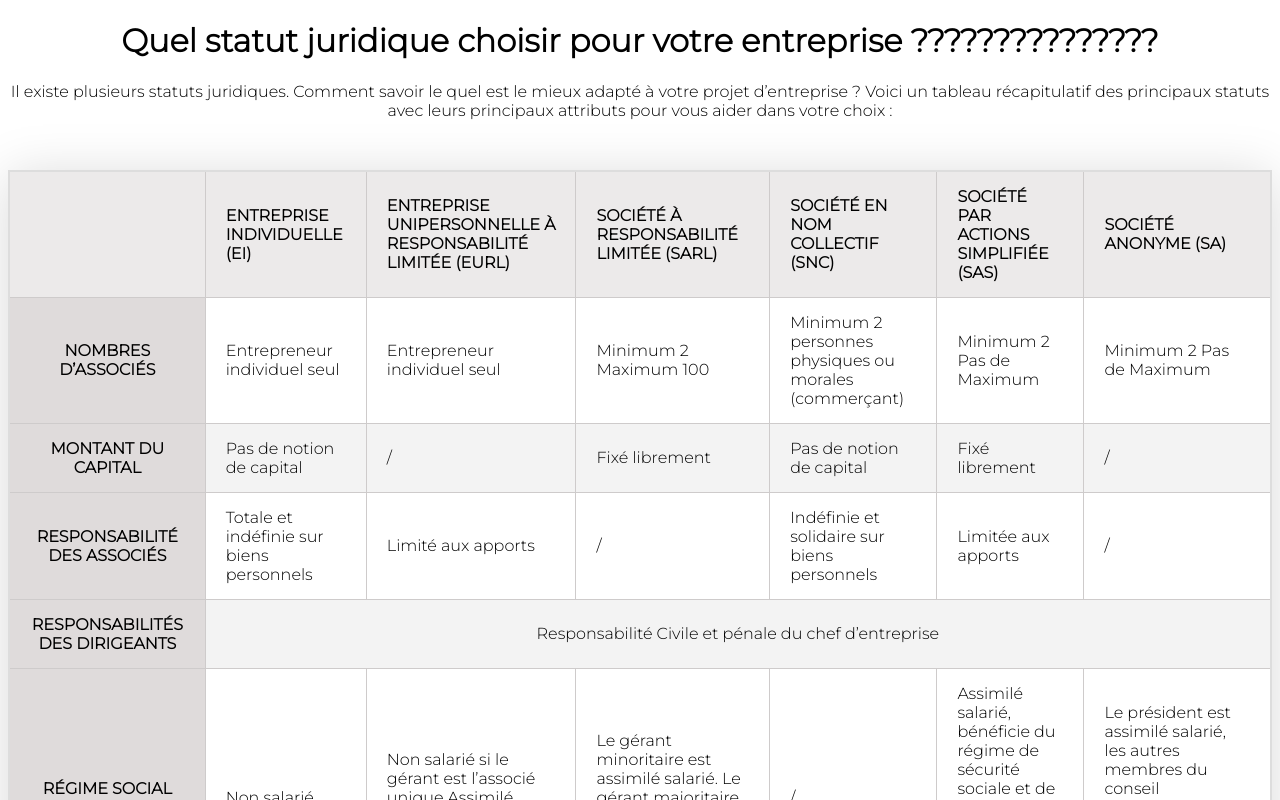
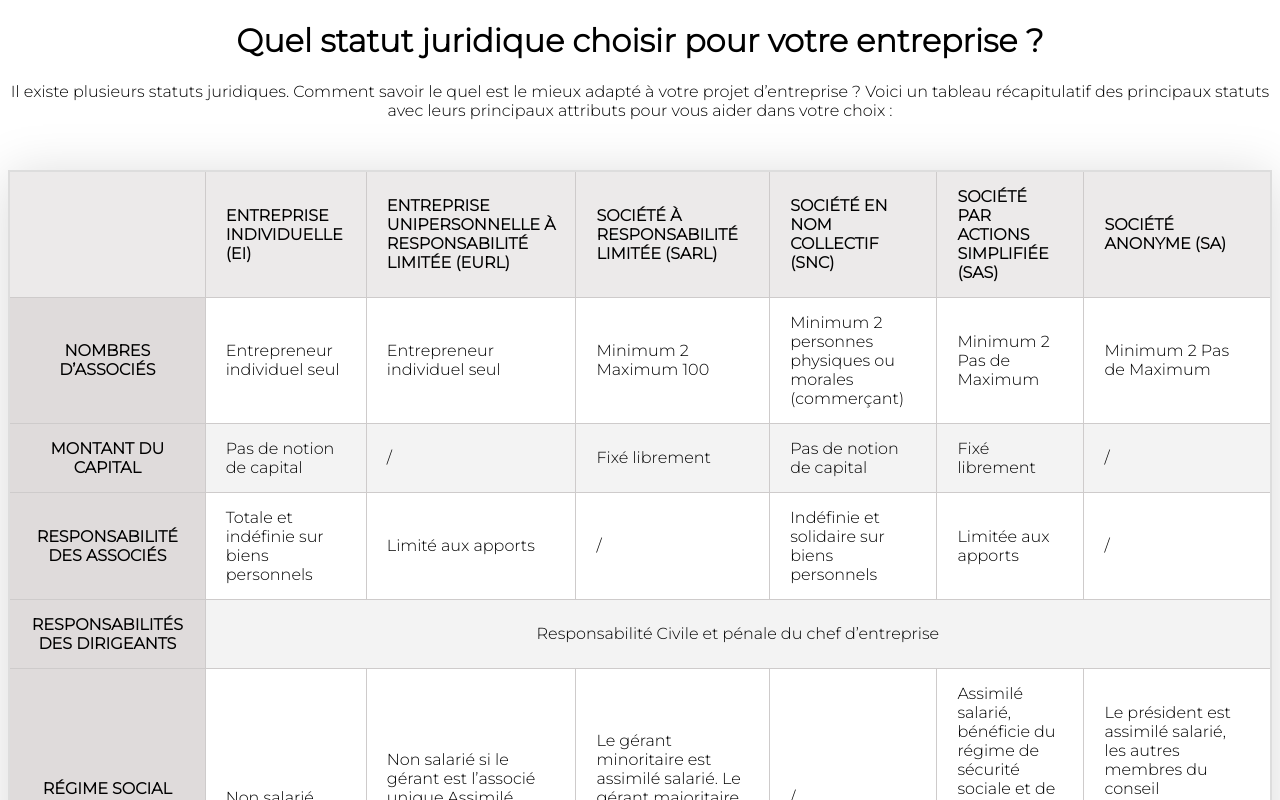
Before and after one commit to romainlmrtl/TD-Web-2, a plain HTML site: page index.html in a window 1280 px wide. Shown: the top 800 px of the page. Drawn offline with Linux system fonts and the light colour scheme.

Commit message:
23/09/2021-14:11:28,01

```diff
--- a/index.html
+++ b/index.html
@@ -8,7 +8,7 @@
 </head>
 
 <body>
-    <h1>Quel statut juridique choisir pour votre entreprise ???????????????</h1>
+    <h1>Quel statut juridique choisir pour votre entreprise ?</h1>
     <p>Il existe plusieurs statuts juridiques. Comment savoir le quel est le mieux adapté à votre projet d’entreprise ?
         Voici un tableau récapitulatif des principaux statuts avec leurs principaux attributs pour vous aider dans votre choix :</p>
     <table class="tableau-style">
```
Also changed, not shown: 1 other file.
